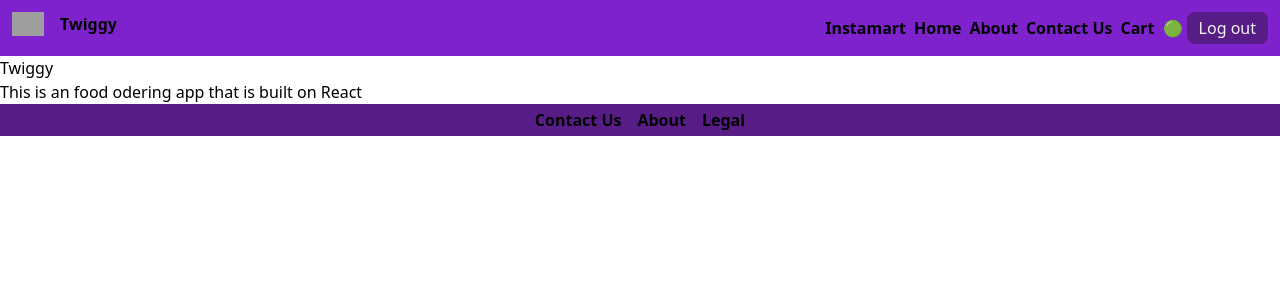
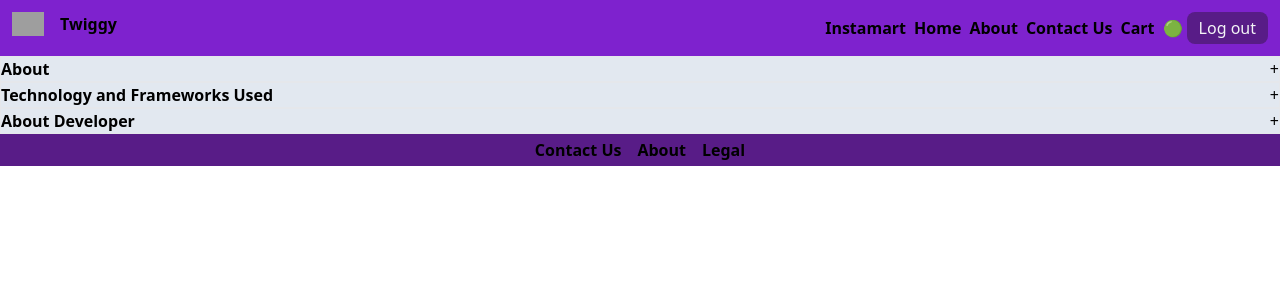
Before and after one commit to beastvaibhv/swiggy_clone, a React (Vite) app: page /about in a window 1280 px wide. Shown: the top 300 px of the page. Built offline with nearby package versions, Linux system fonts and the light colour scheme; grey boxes are pictures that could not be loaded.

Commit message:
Controlled Accordion

```diff
--- a/src/component/About.js
+++ b/src/component/About.js
@@ -1,12 +1,34 @@
-
-const About = () =>(
+import Section from "./Section";
+import {useState} from "react";
 
 
+const sectionData = [
+    {title: "About ",
+      description:"React web application that allows users to browse through a menu of food items, select their desired items, and place an order for delivery or pickup. The app is built using modern web development tools and frameworks Parcel as the bundler, Tailwind CSS for styling,the Redux library for state management, and the React Router library for handling navigation.The app features a config-driven UI and has been optimized using lazy loading. The app utilizes Jest as its testing framework, including unit tests, integration tests, and performance tests."},
+      {title: "Technology and Frameworks Used",
+      description:"We have created our own create react app using parcel as bundler, babel as transpiler/compiler, react-router dom for path routing, redux to save context, tailwindcss as a css library, and jest as test library"},
+      {title: "About Developer",
+      description:"Hi Vaibhav here, I am a  react frontend developer, and this Food ordering clone app is one of my starting frontend project. In this project I have tried to write simple, understandable, and good code. Hope you have liked it."}
+]
+
+const About = () =>{
+    const [selected, setSelected] = useState(null);
+    const handleToggle =(k)=>{
+        if (k === selected) setSelected(null);
+        setSelected(k);
+  };
+
+return(
     <div>
-    <h1>Twiggy</h1>
-    <h2>This is  an food odering  app that is built on React </h2>
+   {sectionData.map(({title,description}, index)=>{
+    return(
+     <Section title = {title} description={description} handleToggle={handleToggle} selected={selected} k={index} key={index}/>
+    )
+   })}
+
 
 
     </div>
 )
+};
 export default About;
--- /dev/null
+++ b/src/component/Section.js
@@ -0,0 +1,30 @@
+import React, {useState} from 'react';
+
+const Section = ({title, description, handleToggle, selected, k}) => {
+
+  return (
+    <div className="border">
+        <div className='bg-slate-200'>
+        <div className="flex justify-between"
+           onClick={()=>{
+
+              handleToggle(k)
+              }}>
+        <div>
+            <h2 className="font-semibold text-base">{title}
+            </h2>
+        </div>
+        <div> {(selected === k )? ("-"):("+")}
+        </div>
+      </div>
+
+      </div>
+        <div>
+        {(selected === k) && <p className="text-sm">{description}</p>}
+      </div>
+
+    </div>
+  )
+}
+
+export default Section;
```
